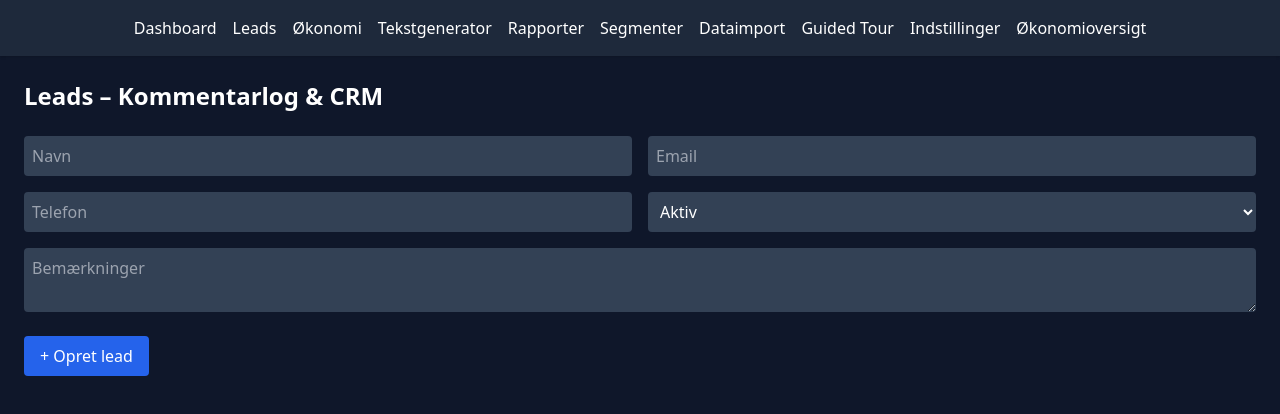
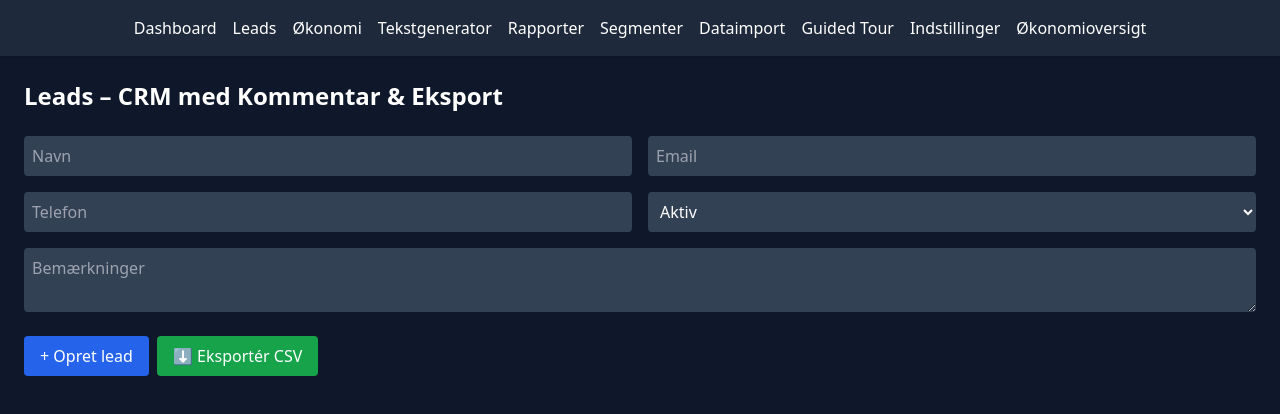
Before and after one commit to Claueduus/Maeglerpilot, a React (Create React App) app: page /leads in a window 1280 px wide. Shown: the top 414 px of the page. Built offline with nearby package versions, Linux system fonts and the light colour scheme.

Commit message:
Update Leads.jsx

```diff
--- a/src/pages/Leads.jsx
+++ b/src/pages/Leads.jsx
@@ -77,11 +77,34 @@ export default function Leads() {
     setNyKommentar({ ...nyKommentar, [index]: "" });
   };
 
+  const eksportérCSV = () => {
+    const headers = ["Navn", "Email", "Telefon", "Status", "Bemærkninger", "Kommentarer"];
+    const rows = leads.map((lead) => [
+      lead.navn,
+      lead.email,
+      lead.telefon,
+      lead.status,
+      lead.note,
+      lead.kommentarer?.map(k => `${k.tidspunkt}: ${k.tekst}`).join(" | ") || ""
+    ]);
+
+    const csv = [headers, ...rows]
+      .map((row) => row.map((v) => `"${v}"`).join(","))
+      .join("\n");
+
+    const blob = new Blob([csv], { type: "text/csv" });
+    const url = URL.createObjectURL(blob);
+
+    const link = document.createElement("a");
+    link.href = url;
+    link.download = "leads.csv";
+    link.click();
+  };
+
   return (
     <div className="space-y-6">
-      <h2 className="text-2xl font-semibold">Leads – Kommentarlog & CRM</h2>
+      <h2 className="text-2xl font-semibold">Leads – CRM med Kommentar & Eksport</h2>
 
-      {/* Formular */}
       <div className="grid md:grid-cols-2 gap-4">
         <input
           type="text"
@@ -121,14 +144,21 @@ export default function Leads() {
         />
       </div>
 
+      <div className="flex gap-2">
         <button
           onClick={tilføjEllerOpdater}
           className="bg-blue-600 hover:bg-blue-700 px-4 py-2 rounded"
         >
           {editingIndex !== null ? "💾 Gem ændringer" : "+ Opret lead"}
         </button>
+        <button
+          onClick={eksportérCSV}
+          className="bg-green-600 hover:bg-green-700 px-4 py-2 rounded"
+        >
+          ⬇️ Eksportér CSV
+        </button>
+      </div>
 
-      {/* Liste */}
       <div className="grid gap-4 mt-6">
         {leads.map((lead, index) => (
           <div
@@ -147,7 +177,6 @@ export default function Leads() {
               <p className="text-sm text-gray-300">📝 {lead.note}</p>
             )}
 
-            {/* Kommentarlog */}
             {lead.kommentarer?.length > 0 && (
               <div className="bg-slate-900 p-2 rounded mt-2 space-y-1">
                 {lead.kommentarer.map((k, i) => (
@@ -158,7 +187,6 @@ export default function Leads() {
               </div>
             )}
 
-            {/* Tilføj kommentar */}
             <div className="flex gap-2 mt-2">
               <input
                 type="text"
```
Lines whose indentation alone changed are shown as unchanged.
